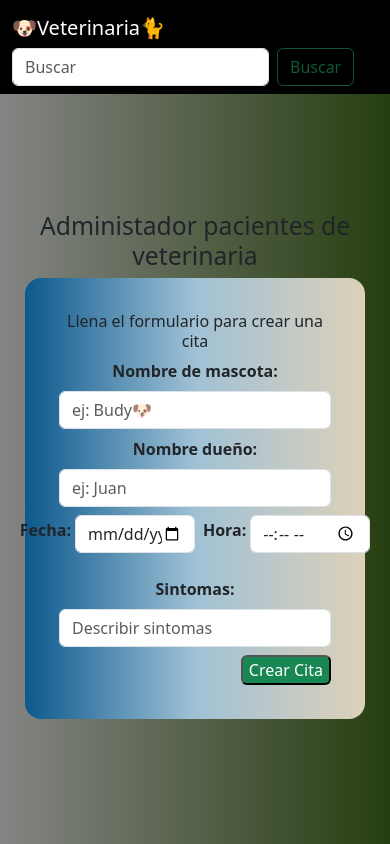
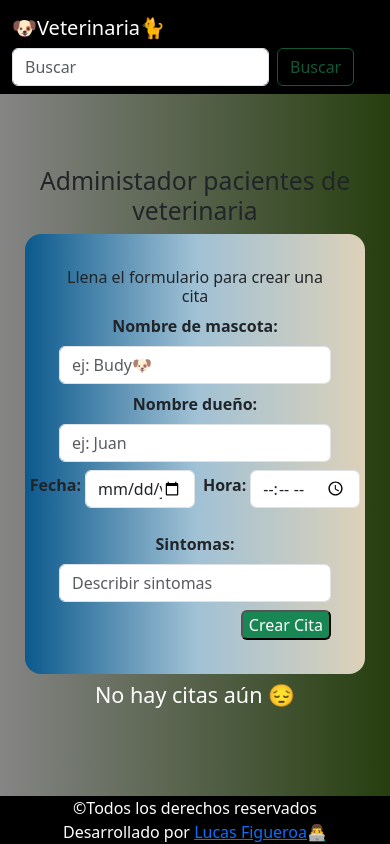
Before and after one commit to Lucaspozziok64/pacientesVeterinaria-ReactVite, a React (Vite) app: page / in a window 390 px wide. Built offline with nearby package versions, Linux system fonts and the light colour scheme.

Commit message:
agregamos footer y validaciones alfanumericas y mayusculas en el formulario

```diff
--- a/src/App.css
+++ b/src/App.css
@@ -48,6 +48,6 @@
   }
 
   .inputFechaHora {
-    width: 120px !important;
+    min-width: 110px !important;
   }
 }
--- a/src/App.jsx
+++ b/src/App.jsx
@@ -82,6 +82,9 @@ function App() {
         <section className="cotenedorFormulario rounded-4 d-flex justify-content-center">
           <FormularioCitas agregarCita={agregarCita}></FormularioCitas>
         </section>
+        <h4 className="text-white text-center my-2">
+          {citas.length === 0 ? "No hay citas aún 😔" : "Administre sus citas aqui🫡"}
+        </h4>
         <div className="container my-2 row row-cols-1 row-cols-md-3 row-cols-lg-4 row-cols-xl-5 g-4">
           {citas.map((cita) => (
             <CardCitas
@@ -92,6 +95,13 @@ function App() {
           ))}
         </div>
       </main>
+      <footer className="bg-black text-center text-white">
+        <p className="mb-0">&copy;Todos los derechos reservados</p>
+        <p className="mb-0">
+          Desarrollado por{" "}
+          <a href="https://github.com/Lucaspozziok64">Lucas Figueroa</a>👨‍💻
+        </p>
+      </footer>
     </>
   );
 }
--- a/src/components/FormularioCitas.jsx
+++ b/src/components/FormularioCitas.jsx
@@ -53,8 +53,8 @@ const FormularioCitas = ({ agregarCita }) => {
               message: "El nombre debe tener 3 caracteres como minimo",
             },
             maxLength: {
-              value: 5,
-              message: "El nombre debe contener como maximo 5 caracteres",
+              value: 10,
+              message: "El nombre debe contener como maximo 10 caracteres",
             },
             pattern: {
               value: /^[a-zA-Z0-9áéíóúÁÉÍÓÚñÑ ]{1,50}$/,
@@ -156,6 +156,11 @@ const FormularioCitas = ({ agregarCita }) => {
               value: 30,
               message: "El sintoma debe contener como maximo 30 caracteres",
             },
+            pattern: {
+              value: /^[a-zA-Z0-9áéíóúÁÉÍÓÚñÑ ]{1,50}$/,
+              message:
+                "La descripcion contener caracteres alfanumericos mayusculas o minusculas",
+            },
           })}
         ></input>
       </div>
```
